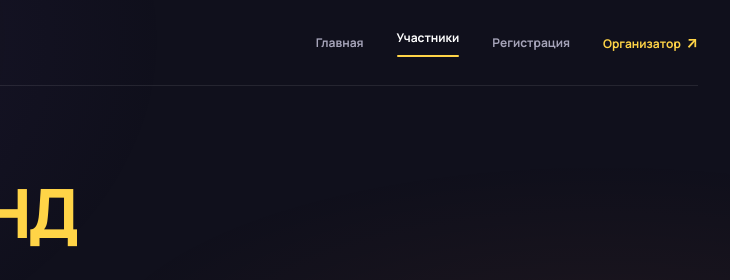
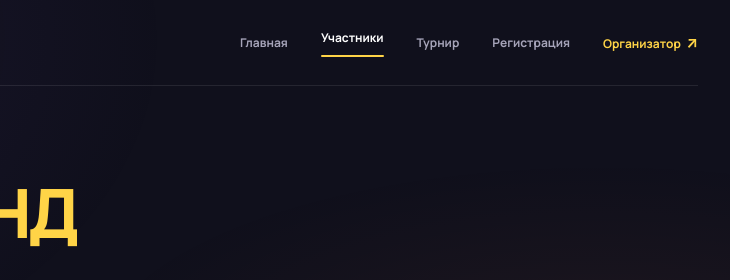
Before and after one commit to xeysla177/school-brawl-cup, a website: page teams.html in a window 1280 px wide. Shown: the top 280 px of the page, 550-1280 px from the left. Drawn offline with Linux system fonts and the light colour scheme; no server answers.

Commit message:
Update teams.html

```diff
--- a/teams.html
+++ b/teams.html
@@ -2,7 +2,7 @@
 <html lang="ru">
 <head><meta charset="utf-8"><meta name="viewport" content="width=device-width, initial-scale=1"><meta name="theme-color" content="#10101c"><title>Участники — SCHOOL BRAWL CUP</title><link rel="preconnect" href="https://fonts.googleapis.com"><link rel="preconnect" href="https://fonts.gstatic.com" crossorigin><link href="https://fonts.googleapis.com/css2?family=Manrope:wght@400;500;600;700;800;900&display=swap" rel="stylesheet"><link rel="stylesheet" href="css/style.css"><script src="js/common.js" defer></script><script src="js/teams.js" defer></script></head>
 <body><div class="site-shell">
-<header class="topbar"><a class="brand" href="index.html"><span class="brand-mark">S<span>B</span></span><span class="brand-name">SCHOOL <b>BRAWL CUP</b></span></a><button class="menu-toggle" type="button" aria-label="Открыть меню" aria-expanded="false"><span></span><span></span></button><nav class="main-nav"><a href="index.html">Главная</a><a class="active" href="teams.html">Участники</a><a href="register.html">Регистрация</a><a class="nav-admin" href="admin.html">Организатор <span>↗</span></a></nav></header>
+<header class="topbar"><a class="brand" href="index.html"><span class="brand-mark">S<span>B</span></span><span class="brand-name">SCHOOL <b>BRAWL CUP</b></span></a><button class="menu-toggle" type="button" aria-label="Открыть меню" aria-expanded="false"><span></span><span></span></button><nav class="main-nav"><a href="index.html">Главная</a><a class="active" href="teams.html">Участники</a><a href="tournament.html">Турнир</a><a href="register.html">Регистрация</a><a class="nav-admin" href="admin.html">Организатор <span>↗</span></a></nav></header>
 <main class="section-wrap inner-page"><div class="page-heading"><div class="eyebrow">SCHOOL BRAWL CUP · ROSTER</div><h1>СПИСОК <span>КОМАНД</span></h1><p>Здесь отображаются команды, подтверждённые и опубликованные организатором.</p></div>
 <div class="roster-toolbar"><div class="search-wrap"><span>⌕</span><input id="team-search" type="search" placeholder="Поиск по названию команды…" aria-label="Поиск по названию команды"></div><select id="class-filter" aria-label="Фильтр по классу"><option value="">Все классы</option></select><div class="roster-total"><b id="visible-count">—</b><span>КОМАНД</span></div></div>
 <div class="team-grid teams-page-grid" id="teams-list"><div class="empty-state">Загружаем команды…</div></div><div class="empty-state hidden" id="no-teams">Пока нет опубликованных команд. Список появится после подтверждения заявок.</div>
```
